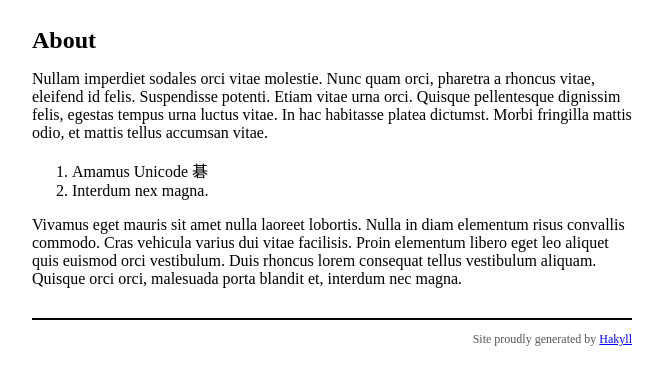
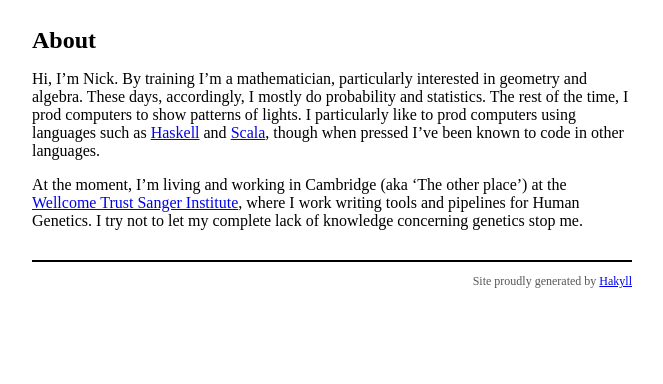
Before and after one commit to nc6/nc6.github.com, a plain HTML site: page about.html in a window 1280 px wide. Shown: the part 50-434 px from the top of the page, without its empty margins (308-971 px from the left). Drawn offline with Linux system fonts and the light colour scheme.

Commit message:
Update about and contact pages

```diff
--- a/about.html
+++ b/about.html
@@ -22,12 +22,8 @@
         <div id="content">
             <h1>About</h1>
 
-            <p>Nullam imperdiet sodales orci vitae molestie. Nunc quam orci, pharetra a rhoncus vitae, eleifend id felis. Suspendisse potenti. Etiam vitae urna orci. Quisque pellentesque dignissim felis, egestas tempus urna luctus vitae. In hac habitasse platea dictumst. Morbi fringilla mattis odio, et mattis tellus accumsan vitae.</p>
-<ol style="list-style-type: decimal">
-<li>Amamus Unicode 碁</li>
-<li>Interdum nex magna.</li>
-</ol>
-<p>Vivamus eget mauris sit amet nulla laoreet lobortis. Nulla in diam elementum risus convallis commodo. Cras vehicula varius dui vitae facilisis. Proin elementum libero eget leo aliquet quis euismod orci vestibulum. Duis rhoncus lorem consequat tellus vestibulum aliquam. Quisque orci orci, malesuada porta blandit et, interdum nec magna.</p>
+            <p>Hi, I’m Nick. By training I’m a mathematician, particularly interested in geometry and algebra. These days, accordingly, I mostly do probability and statistics. The rest of the time, I prod computers to show patterns of lights. I particularly like to prod computers using languages such as <a href="http://www.haskell.org">Haskell</a> and <a href="http://www.scala-lang.org">Scala</a>, though when pressed I’ve been known to code in other languages.</p>
+<p>At the moment, I’m living and working in Cambridge (aka ‘The other place’) at the <a href="http://www.sanger.ac.uk">Wellcome Trust Sanger Institute</a>, where I work writing tools and pipelines for Human Genetics. I try not to let my complete lack of knowledge concerning genetics stop me.</p>
         </div>
         <div id="footer">
             Site proudly generated by
```
Also changed, not shown: contact.html (+1 -1 lines).
